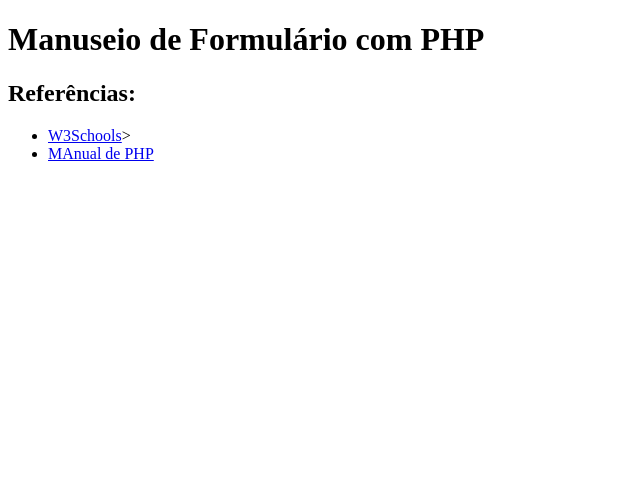
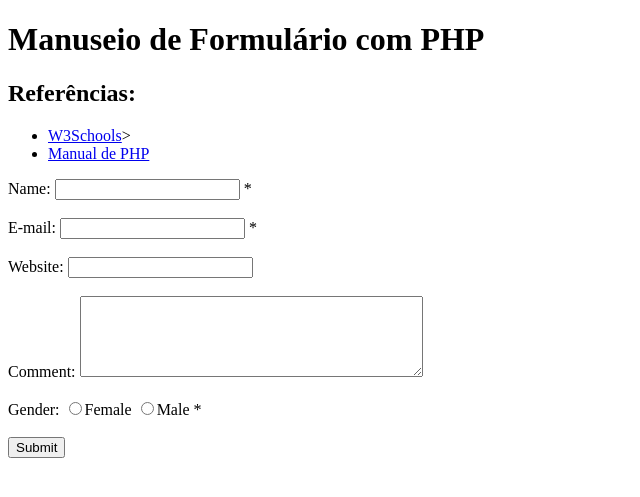
Before and after one commit to Marlisekopelketur/escolinhaPHP, a PHP site: page / in a window 1280 px wide. Shown: the top 497 px of the page, without its empty margins (0-640 px from the left). Run offline with PHP 8.4, Linux system fonts and the light colour scheme.

Commit message:
Validação de formulário no srvidor http://www.w3schools.com/php/php_form_validation.asp

```diff
--- a/index.php
+++ b/index.php
@@ -1,19 +1,106 @@
+<?php
+// define variables and set to empty values
+$name = $email = $gender = $comment = $website = "";
+$nameErr = $emailErr = $genderErr = $websiteErr = "";
+
+
+
+if ($_SERVER["REQUEST_METHOD"] == "POST") {
+    if (empty($_POST["name"])) {
+        $nameErr = "Apenas letras e espaços em brancos são permitidos";
+    } else {
+        $name = test_input($_POST["name"]);
+        if (!preg_match("/^[a-zA-Zà-úÀ-Ú ]*$/", $name)) {
+            $nameErr = "Apenas letras e espaços em brancos são permitidos";
+        }
+    }
+
+    if (empty($_POST["email"])) {
+        $emailErr = "Preencher o e-mail";
+    } else {
+        $email = test_input($_POST["email"]);
+        if (!filter_var($email, FILTER_VALIDATE_EMAIL)) {
+            $emailErr = "Formato de e-mail inválido";
+        }
+    }
+
+    if (empty($_POST["website"])) {
+        $website = "";
+    } else {
+        $website = test_input($_POST["website"]);
+        if (!preg_match("/\b(?:(?:https?|ftp):\/\/|www\.)[-a-z0-9+&@#\/%?=~_|!:,.;]*[-a-z0-9+&@#\/%=~_|]/i", $website)) {
+            $websiteErr =  "URL Invalido";
+        }
+    }
+
+    if (empty($_POST["comment"])) {
+        $comment = "";
+    } else {
+        $comment = test_input($_POST["comment"]);
+    }
+
+    if (empty($_POST["gender"])) {
+        $genderErr = "Gender is required";
+    } else {
+        $gender = test_input($_POST["gender"]);
+    }
+}
+
+//Limpeza dos dados de entrada
+function test_input($data) {
+    $data = trim($data);
+    $data = stripslashes($data);
+    $data = htmlspecialchars($data);
+    return $data;
+}
+?>
+
 <!DOCTYPE html>
 <html lang="pt-br">
     <head>
         <meta charset="UTF-8">
         <title></title>
+        <style>
+            .err{
+                outline: 1px dashed red;
+                background-color: darksalmon;
+            }
+        </style>
     </head>
     <body>
         <h1>Manuseio de Formulário com PHP</h1>
         <h2>Referências:</h2>
         <ul>
             <li><a href="http://www.w3schools.com/php/php_forms.asp">W3Schools</a>></li>
-            <li><a href="http://php.net/">MAnual de PHP</a></li>
+            <li><a href="http://php.net/">Manual de PHP</a></li>
 
         </ul>
-        <?php
-        // put your code here
-        ?>
+        <form method="post"
+              action="<?php echo htmlspecialchars($_SERVER["PHP_SELF"]); ?>">
+
+            Name: <input type="text" name="name" class="<?= strlen($nameErr) != 0 ? "err" : ""; ?>">
+            <span class="error">* <?php echo @$nameErr; ?></span>
+            <br><br>
+            E-mail:
+            <input type="text" name="email"  class="<?= strlen($emailErr) != 0 ? "err" : ""; ?>">
+            <span class="error">* <?php echo @$emailErr; ?></span>
+            <br><br>
+            Website:
+            <input type="text" name="website">
+            <span class="error"><?php echo @$websiteErr; ?></span>
+            <br><br>
+            Comment: <textarea name="comment" rows="5" cols="40"></textarea>
+            <br><br>
+            Gender:
+            <input type="radio" name="gender" value="female"  class="<?= strlen($nameErr) != 0 ? "err" : ""; ?>">Female
+            <input type="radio" name="gender" value="male"  class="<?= strlen($nameErr) != 0 ? "err" : ""; ?>">Male
+            <span class="error">* <?php echo @$genderErr; ?></span>
+            <br><br>
+            <input type="submit" name="submit" value="Submit">
+
+        </form>
+
+
+
     </body>
 </html>
```
